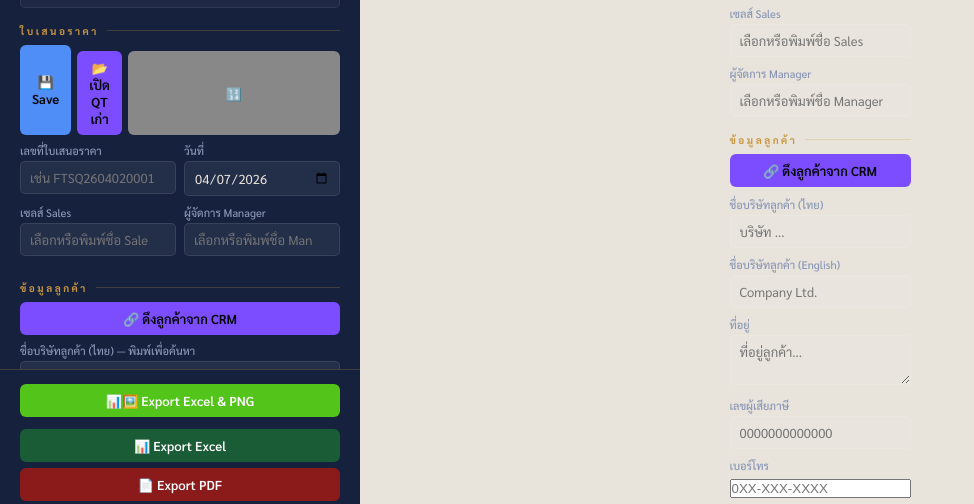
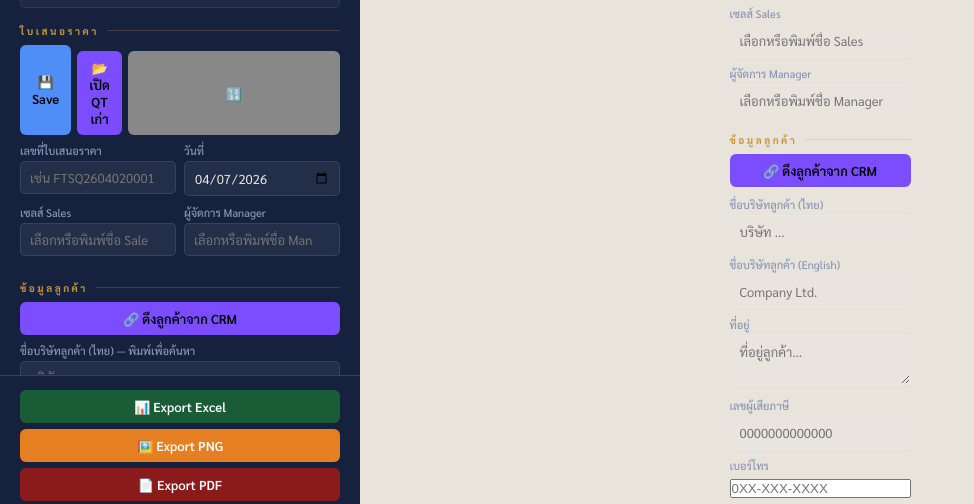
Before and after one commit to Au12k/Quotation, a plain HTML site: page index.html in a window 1280 px wide. Shown: the part 240-744 px from the top of the page, without its empty margins (0-974 px from the left). Drawn offline with nearby package versions, Linux system fonts and the light colour scheme; a script that the page names is missing.

Commit message:
Update index.html

```diff
--- a/index.html
+++ b/index.html
@@ -195,8 +195,8 @@
   </div>
 
   <div class="sidebar-footer print-hide">
-    <button class="btn btn-excel" style="background:#52c41a;margin-bottom:6px" onclick="exportExcelAndPNG()">📊🖼️ Export Excel &amp; PNG</button>
     <button class="btn btn-excel" onclick="exportExcel()">📊 Export Excel</button>
+    <button class="btn" style="background:#e67e22;color:#fff;" onclick="exportPNG()">🖼️ Export PNG</button>
     <button class="btn btn-pdf" onclick="exportPDF()">📄 Export PDF</button>
     <button class="btn btn-print" onclick="window.print()">🖨️ Print</button>
   </div>
@@ -529,8 +529,8 @@
       <!-- Export buttons -->
       <div class="export-card">
         <div class="export-card-title">📤 Export ไฟล์</div>
-        <button class="export-btn-lg export-btn-green2" onclick="exportExcelAndPNG()">📊🖼️ Excel + PNG (แนะนำ)</button>
         <button class="export-btn-lg export-btn-green" onclick="exportExcel()">📊 Export Excel</button>
+        <button class="export-btn-lg" style="background:#e67e22;color:#fff;" onclick="exportPNG()">🖼️ Export PNG</button>
         <button class="export-btn-lg export-btn-red" onclick="exportPDF()">📄 Export PDF</button>
         <button class="export-btn-lg export-btn-blue" onclick="window.print()">🖨️ Print</button>
       </div>
```
